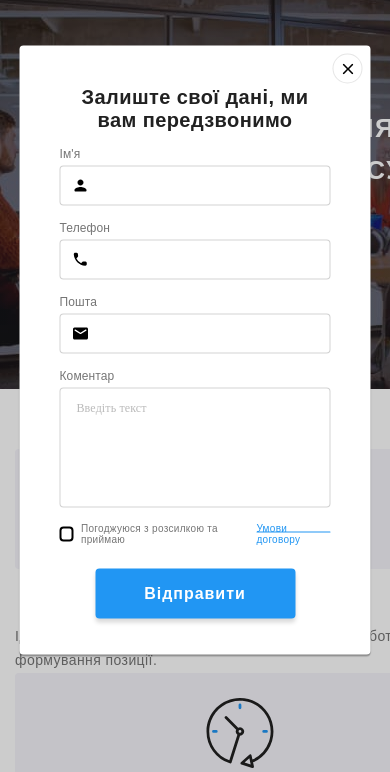
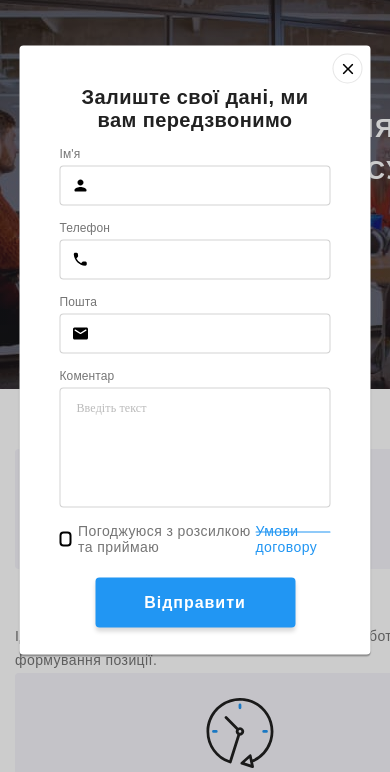
Before and after one commit to DreamTimess/goit-markup-hw-08, a plain HTML site: page index.html in a window 390 px wide. Both pictures are taken after a click on the button "Замовити послугу". Shown: the part 72-844 px from the top of the page. Drawn offline with nearby package versions, Linux system fonts and the light colour scheme; files that its build step writes are made by us from their sources; a web font is replaced by a local one.

Commit message:
Update _modal.scss

```diff
--- a/sass/components/_modal.scss
+++ b/sass/components/_modal.scss
@@ -379,7 +379,7 @@ border-radius: 4px;
 
                     @media screen and (min-width:100px) and (max-width:480px) {
                             font-weight: 400;
-                            font-size: 10px;
+                            font-size: 10                                                                                                                                                                                                                                                                                                 px;
                             line-height: 1.16;
                             letter-spacing: 0.03em;
 
```
